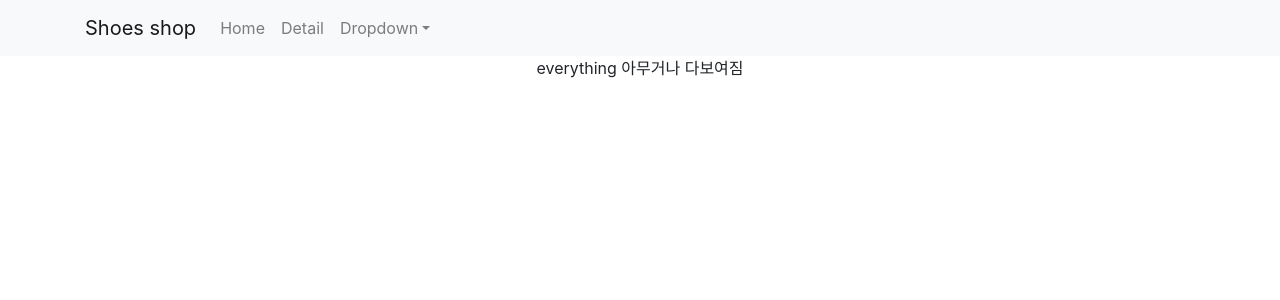
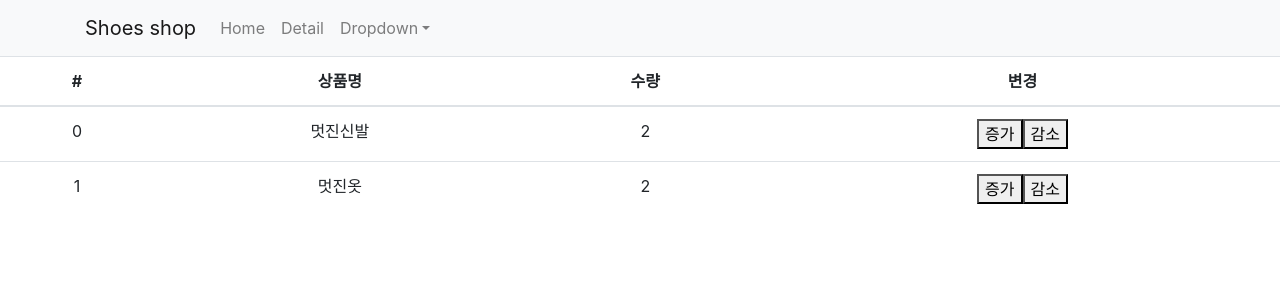
Before and after one commit to whddnjs1715/shoppingMall_react, a React (Create React App) app: page /cart in a window 1280 px wide. Shown: the top 300 px of the page. Built offline with nearby package versions, Linux system fonts and the light colour scheme.

Commit message:
Cart branch 추가 #23

```diff
--- a/package.json
+++ b/package.json
@@ -11,9 +11,11 @@
     "react": "^17.0.2",
     "react-bootstrap": "^1.6.4",
     "react-dom": "^17.0.2",
+    "react-redux": "^7.2.6",
     "react-router-dom": "^5.3.0",
     "react-scripts": "4.0.3",
     "react-transition-group": "^4.4.2",
+    "redux": "^4.1.2",
     "styled-components": "^5.3.1",
     "web-vitals": "^1.0.1"
   },
--- a/src/App.js
+++ b/src/App.js
@@ -7,6 +7,7 @@ import Detail from "./components/body/Detail";
 import Data from "./utils/data";
 import { Route, Switch } from "react-router-dom";
 import axios from "axios";
+import Cart from "./components/body/Cart";
 
 export const leftContext = React.createContext();
 
@@ -58,6 +59,11 @@ function App() {
             <Detail shoes={shoes} left={left} setLeft={setLeft} />
           </leftContext.Provider>
         </Route>
+
+        <Route path="/cart">
+          <Cart></Cart>
+        </Route>
+
         <Route path="/:id">
           <div>everything 아무거나 다보여짐</div>
         </Route>
--- /dev/null
+++ b/src/components/body/Cart.jsx
@@ -0,0 +1,58 @@
+import React from "react";
+import { Table } from "react-bootstrap";
+import { connect } from "react-redux";
+
+const Cart = (props) => {
+  return (
+    <div>
+      <Table responsive="sm">
+        <thead>
+          <tr>
+            <th>#</th>
+            <th>상품명</th>
+            <th>수량</th>
+            <th>변경</th>
+          </tr>
+        </thead>
+        <tbody>
+          {props.state.map((a, i) => {
+            return (
+              <tr key={i}>
+                <td>{a.id}</td>
+                <td>{a.name}</td>
+                <td>{a.quan}</td>
+                <td>
+                  <button
+                    onClick={() => {
+                      props.dispatch({ type: "수량증가" });
+                    }}
+                  >
+                    증가
+                  </button>
+                  <button
+                    onClick={() => {
+                      props.dispatch({ type: "수량감소" });
+                    }}
+                  >
+                    감소
+                  </button>
+                </td>
+              </tr>
+            );
+          })}
+        </tbody>
+      </Table>
+    </div>
+  );
+};
+
+const func = (props) => {
+  return {
+    //state : state[0].name,
+    state: props,
+  };
+};
+
+export default connect(func)(Cart);
+
+//export default Cart;
--- a/src/index.js
+++ b/src/index.js
@@ -3,11 +3,45 @@ import ReactDOM from "react-dom";
 import "./index.css";
 import App from "./App";
 import { BrowserRouter } from "react-router-dom";
+import { Provider } from "react-redux";
+import { createStore } from "redux";
+
+// const store = createStore(() => {
+//   return [
+//     { id: 0, name: "멋진신발", quan: 2 },
+//     { id: 1, name: "멋진옷", quan: 2 },
+//   ];
+// });
+
+const basicState = [
+  { id: 0, name: "멋진신발", quan: 2 },
+  { id: 1, name: "멋진옷", quan: 2 },
+];
+
+const reducer = (state = basicState, action) => {
+  if (action.type === "수량증가") {
+    const copy = [...state];
+    copy[0].quan++;
+    return copy;
+  } else if (action.type === "수량감소") {
+    const copy = [...state];
+    if (copy[0].quan > 0) {
+      copy[0].quan--;
+    }
+    return copy;
+  } else {
+    return state;
+  }
+};
+
+const store = createStore(reducer);
 
 ReactDOM.render(
   <React.StrictMode>
     <BrowserRouter>
-      <App />
+      <Provider store={store}>
+        <App />
+      </Provider>
     </BrowserRouter>
   </React.StrictMode>,
   document.getElementById("root")
```
Also changed, not shown: 1 other file (tests, documents, lock files or other folders).
